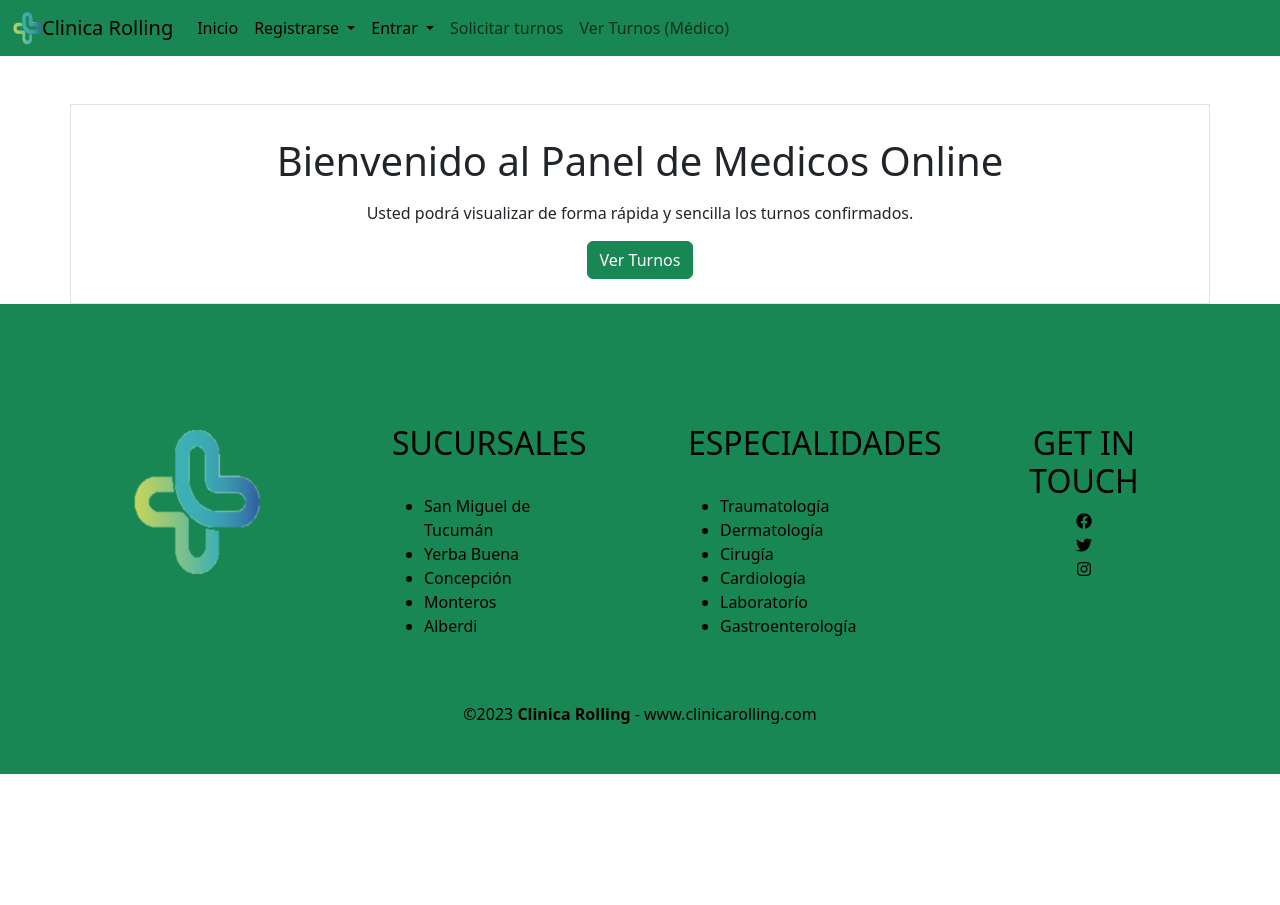
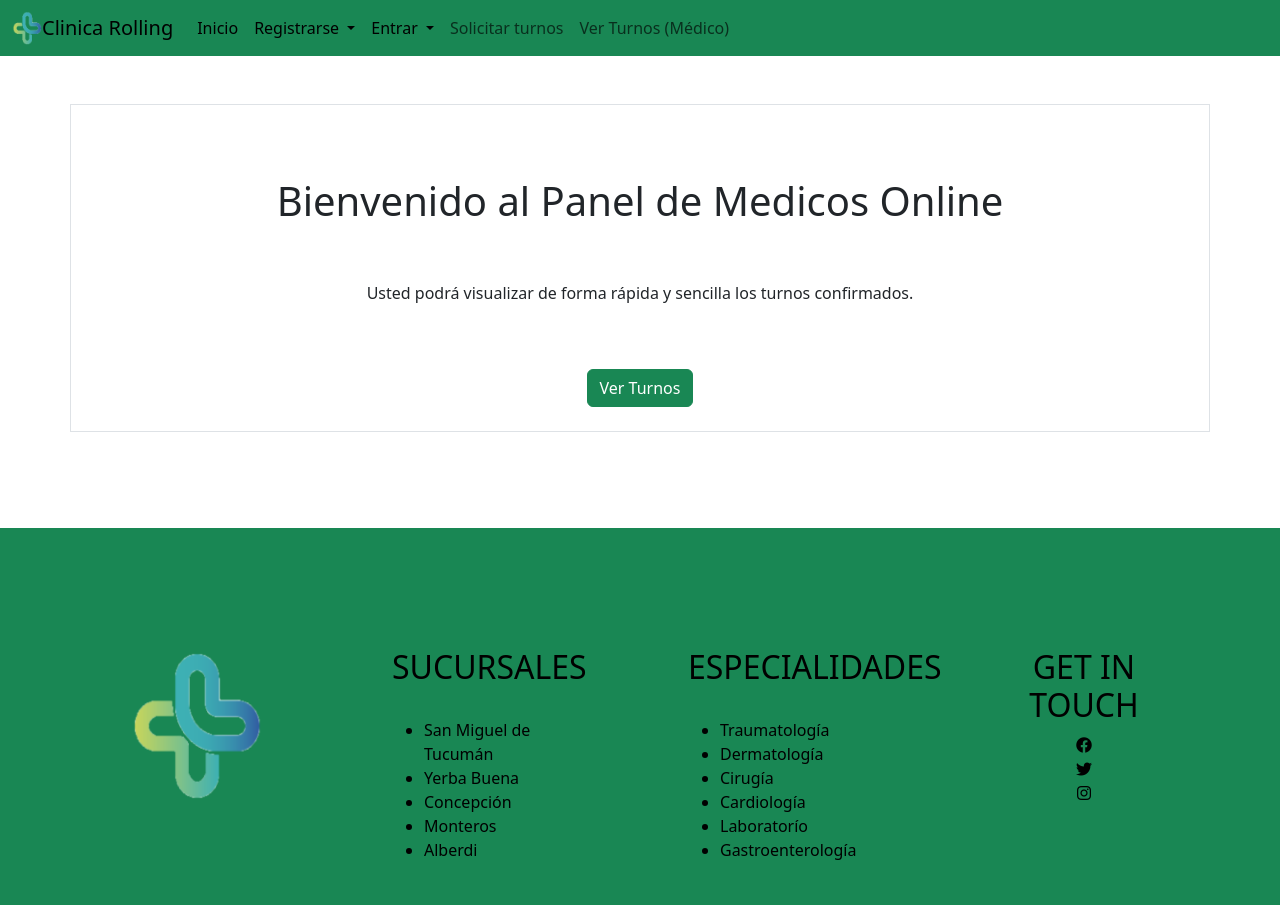
Before and after one commit to Matiasnnt/ProyectoClinica, a plain HTML site: page PanelMedicos.html in a window 1280 px wide. Shown: the top 905 px of the page. Before the commit the page ends 800 px from the top, so only its background shows below. Drawn offline with nearby package versions, Linux system fonts and the light colour scheme.

Commit message:
mt al footer del panel de medicos

```diff
--- a/PanelMedicos.html
+++ b/PanelMedicos.html
@@ -6,6 +6,25 @@
     <link rel="stylesheet" href="https://cdnjs.cloudflare.com/ajax/libs/font-awesome/6.4.2/css/all.min.css">
     <link href="https://cdn.jsdelivr.net/npm/bootstrap@5.3.2/dist/css/bootstrap.min.css" rel="stylesheet" integrity="sha384-T3c6CoIi6uLrA9TneNEoa7RxnatzjcDSCmG1MXxSR1GAsXEV/Dwwykc2MPK8M2HN" crossorigin="anonymous">
     <title>Panel de Medicos</title>
+    <style>
+      html, body {
+          height: 100%;
+      }
+
+      body {
+          display: flex;
+          flex-direction: column;
+      }
+
+      main {
+          flex: 1;
+      }
+
+      footer {
+          margin-top: auto;
+      }
+  </style>
+
 </head>
 <body>
     <header>
@@ -56,11 +75,11 @@
     </header>
 
     <main>
-        <div class="container mt-5 py-4 border">
+        <div class="container mt-5 mb-5 py-4 border">
             <div class="row justify-content-center">
-                <h1 class="text-center mt-2">Bienvenido al Panel de Medicos Online</h1>
-                <p class="text-center mt-2">Usted podrá visualizar de forma rápida y sencilla los turnos confirmados. </p>
-                <div class="col-auto">
+                <h1 class="text-center mt-5">Bienvenido al Panel de Medicos Online</h1>
+                <p class="text-center mt-5">Usted podrá visualizar de forma rápida y sencilla los turnos confirmados. </p>
+                <div class="col-auto mt-5">
                     <button type="button" class="btn btn-success" data-bs-toggle="modal" data-bs-target="#exampleModal">Ver Turnos</button>
                 </div>
             </div>
@@ -104,7 +123,7 @@
           </div>
     </main>
     <footer >
-        <div class="container-fluid text-bg-success mt-auto py-4 justify-content-center ">
+        <div class="container-fluid text-bg-success mt-5 py-4 justify-content-center" style="padding-top: 10px; padding-bottom: 10px;">
 
             <div class="row p-5 pb-2  text-black justify-content-center text-start ">
                 <div class="col-xs-12 text-center col-md-6 col-lg-3 ">
```
